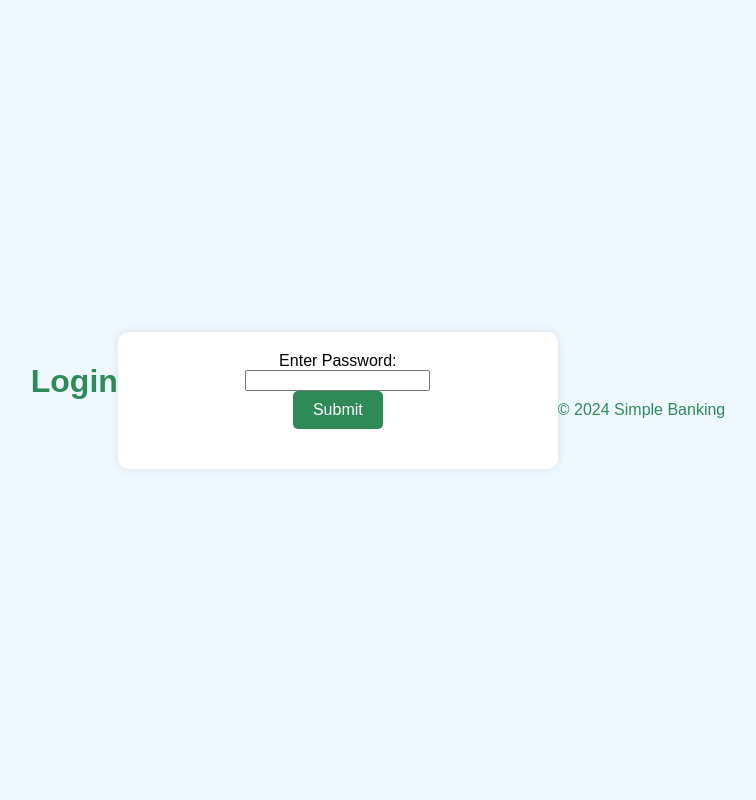
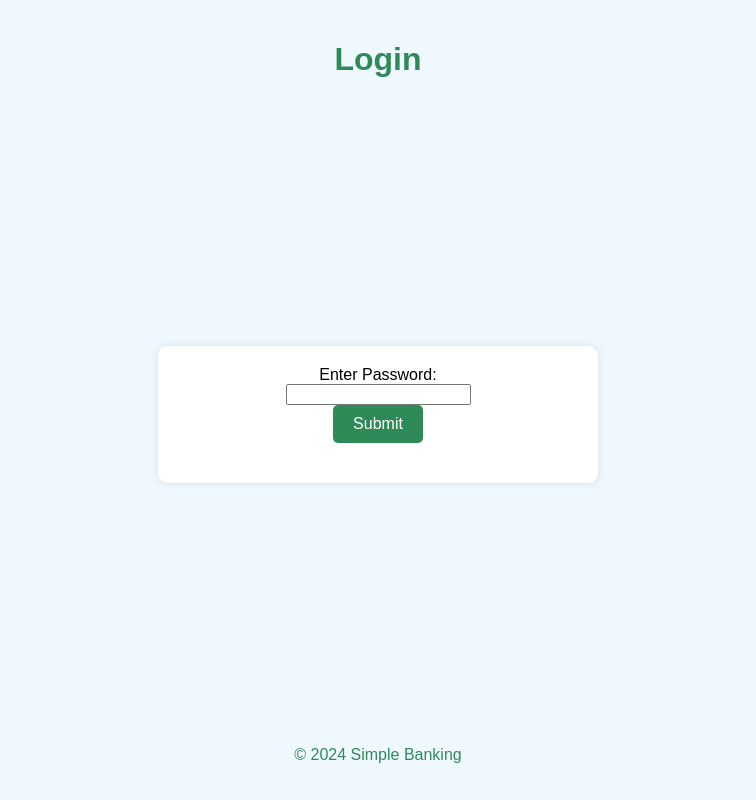
Before and after one commit to LittellC25/SimpleBankingApp, a plain HTML site: page index.html in a window 1280 px wide. Shown: the whole page, without its empty margins (262-1018 px from the left). Drawn offline with Linux system fonts and the light colour scheme.

Commit message:
Update index.html

```diff
--- a/index.html
+++ b/index.html
@@ -9,8 +9,8 @@
             background-color: #f0f8ff; /* Light blue background */
             font-family: Arial, sans-serif;
             display: flex;
-            justify-content: center; /* Center content horizontally */
-            align-items: center; /* Center content vertically */
+            flex-direction: column; /* Stack elements vertically */
+            justify-content: space-between; /* Align elements vertically with space between */
             height: 100vh;
             margin: 0;
             padding: 0;
@@ -19,7 +19,7 @@
         header {
             text-align: center;
             color: #2e8b57; /* Dark green text color */
-            margin-bottom: 20px;
+            margin-top: 20px;
         }
 
         main {
@@ -29,6 +29,7 @@
             box-shadow: 0px 0px 10px 0px rgba(0,0,0,0.1); /* Shadow effect */
             width: 90%;
             max-width: 400px;
+            margin: auto; /* Center horizontally */
             text-align: center;
         }
 
@@ -54,13 +55,13 @@
         footer {
             text-align: center;
             color: #2e8b57; /* Dark green text color */
-            margin-top: 20px;
+            margin-bottom: 20px;
         }
     </style>
 </head>
 <body>
     <header>
-        <h1>Login</h1><br/>
+        <h1>Login</h1>
     </header>
 
     <main>
```
